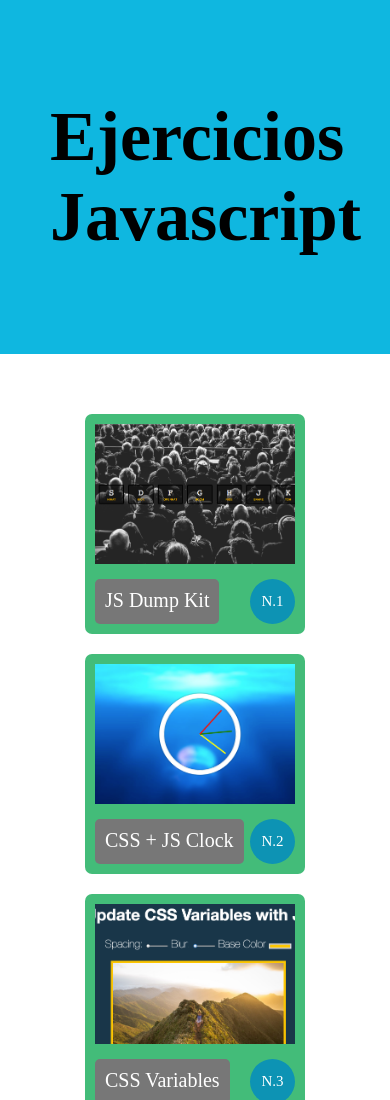
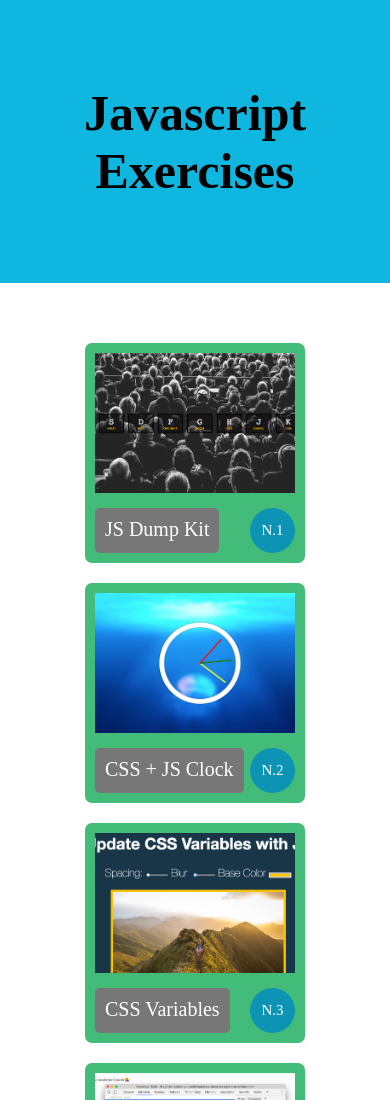
Before and after one commit to stivenbautista1998/exercises-js, a plain HTML site: page index.html in a window 390 px wide. Shown: the top 1100 px of the page. Drawn offline with Linux system fonts and the light colour scheme.

Commit message:
fixing some general bugges

```diff
--- a/exercises/exercise-1/style.css
+++ b/exercises/exercise-1/style.css
@@ -1,6 +1,6 @@
 html {
   font-size: 10px;
-  background: url(http://i.imgur.com/b9r5sEL.jpg) bottom center;
+  background: url("./imgs/b9r5sEL.jpeg") bottom center;
   background-size: cover;
 }
 body,html {
--- a/exercises/exercise-n15/style.css
+++ b/exercises/exercise-n15/style.css
@@ -1,7 +1,7 @@
 
 html {
   box-sizing: border-box;
-  background:url('http://wes.io/hx9M/oh-la-la.jpg') center no-repeat;
+  background:url('./imgs/fond.jpeg') center no-repeat;
   background-size:cover;
   min-height:100vh;
   display:flex;
--- a/index.html
+++ b/index.html
@@ -8,7 +8,7 @@
 
 <body>
   <header class="header-section">
-    <h1 class="title-main">Ejercicios Javascript</h1>
+    <h1 class="title-main">Javascript Exercises</h1>
   </header>
 
   <div class="wrapper">
--- a/style-menu.css
+++ b/style-menu.css
@@ -210,3 +210,9 @@ html, body {
 .exercise-n30 {
   background-image: url('images/exercise-n30.png');
 }
+
+@media (max-width: 765px) {
+  .title-main {
+    font-size: 5rem;
+  }
+}
```
Also changed, not shown: exercises/exercise-1/imgs/b9r5sEL.jpeg (added), 1 other file.
